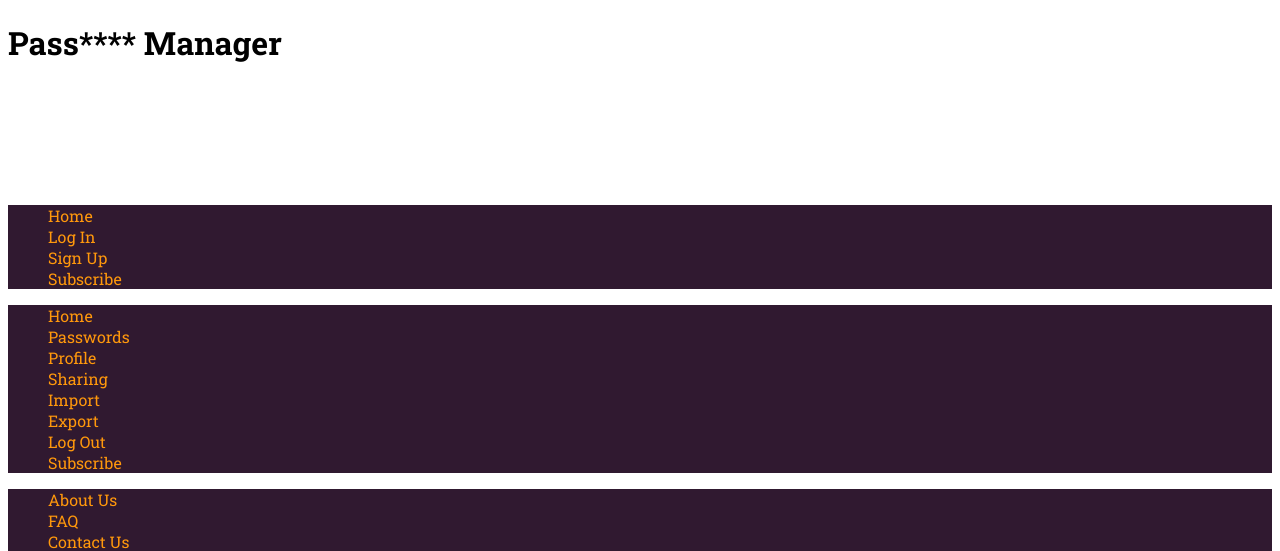
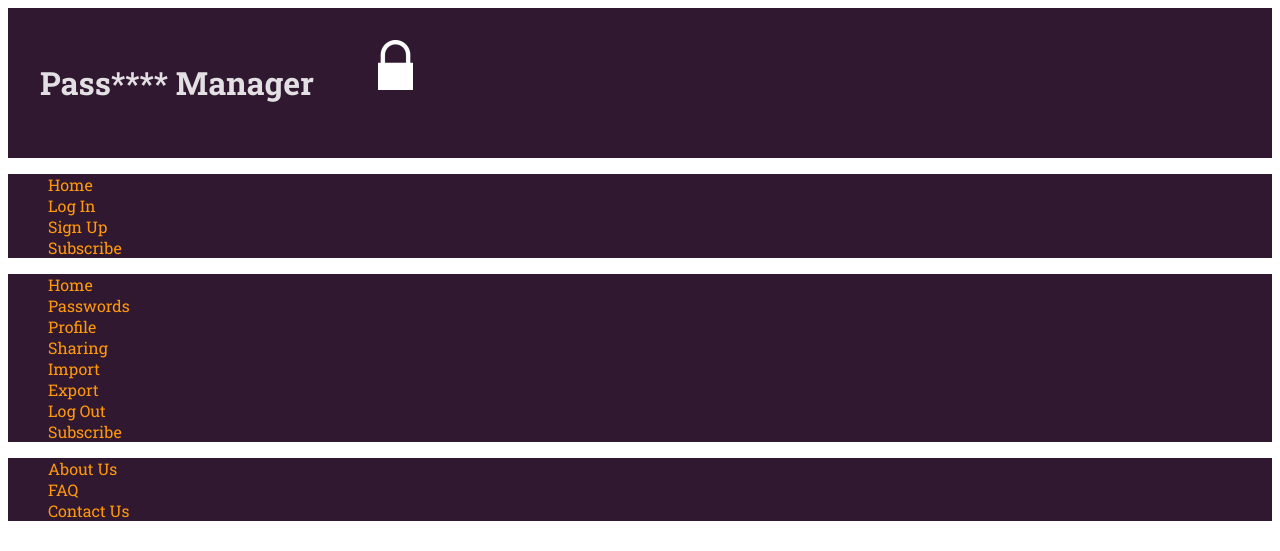
Before and after one commit to ntrpi/Codesses, a PHP site: page / in a window 1280 px wide. Shown: the top 551 px of the page. Run offline with PHP 8.4, Linux system fonts and the light colour scheme.

Commit message:
Just css.

```diff
--- a/css/style.css
+++ b/css/style.css
@@ -28,6 +28,20 @@ html {
 
 h1, h2, h3, h4 {
   font-family: var( --headerFont );
+  color: var( --lightGrey );
+}
+
+.banner {
+  display: flex;
+  background-color: var( --darkPurple );
+}
+
+h1 {
+  padding: 1em;
+}
+
+.logo {
+  padding: 2em;
 }
 
 body {
--- a/index.html
+++ b/index.html
@@ -16,8 +16,8 @@
     <header>
       <div class="banner">
         <h1 class="siteName">Pass**** Manager</h1>
-        <div>
-          <img src="./img/padlock-white-locked-th.png" alt="White padlock, locked.">
+        <div class="logo">
+          <img src="./img/padlock-white-locked-th.png" alt="White padlock, locked." height="50px">
         </div>
       </div>
 
```
